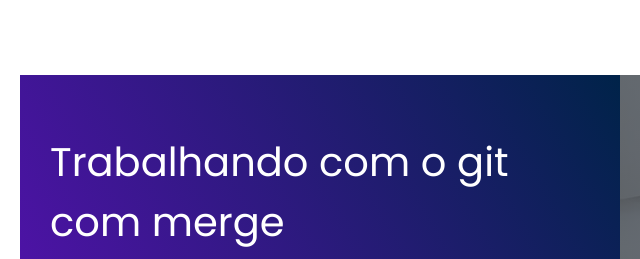
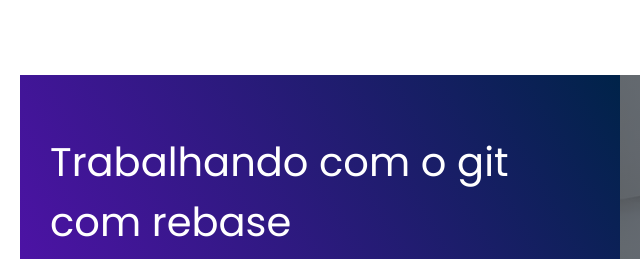
Before and after one commit to BeHaga/portifolio-rafael, a plain HTML site: page index.html in a window 1280 px wide. Shown: the part 1100-1359 px from the top of the page, 20-660 px from the left. Drawn offline with Linux system fonts and the light colour scheme.

Commit message:
project 1 rebase

```diff
--- a/index.html
+++ b/index.html
@@ -28,7 +28,7 @@
             <div class="all-projects">
                 <div class="project-item">
                     <div class="project-info">
-                        <h1>Trabalhando com o git com merge</h1>
+                        <h1>Trabalhando com o git com rebase</h1>
                         <h2>Codar é daora</h2>
                         <p>Lorem ipsum dolor sit amet, consectetur adipiscing elit. Donec nec eros leo. Vestibulum
                             aliquam vel libero eget porttitor. Nunc nisl nunc, suscipit quis quam ut, congue fermentum
```
